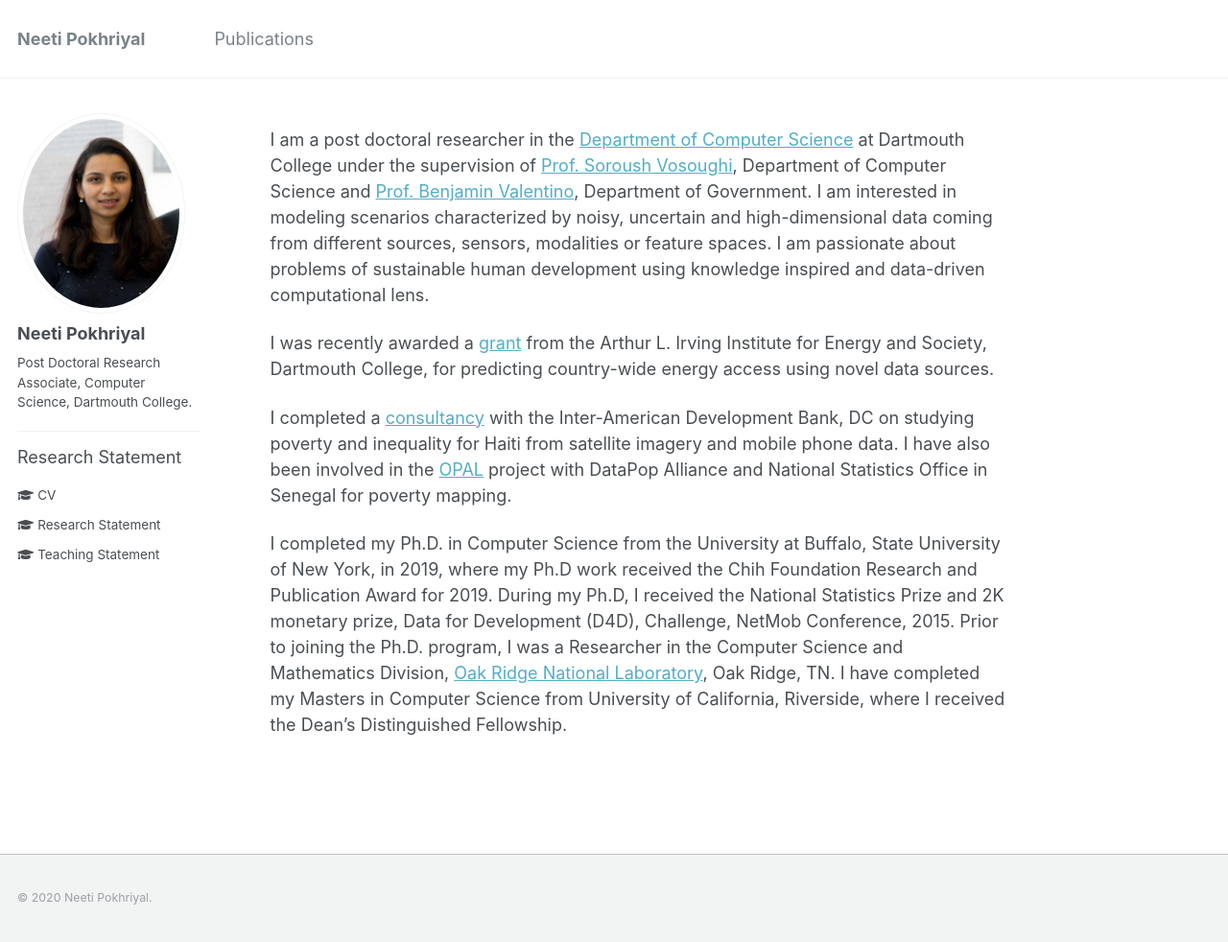
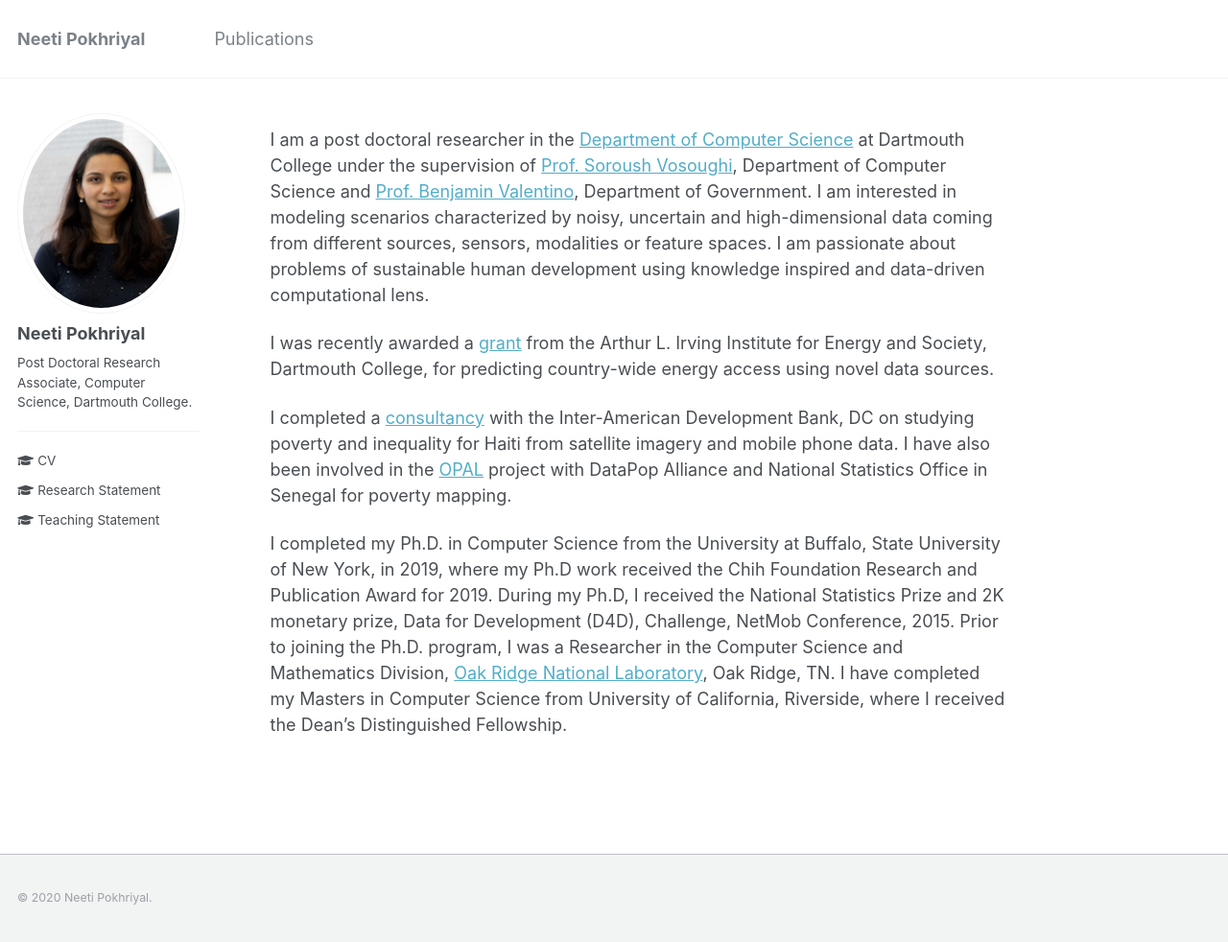
Before and after one commit to neetip/neetip.github.io, a Jekyll site: the page built from _pages/about.md, in a window 1280 px wide and 982 px high. Shown: the whole window at 96% size. Built offline with Jekyll 4.4.1, drawn with Linux system fonts in a browser that asks for light colours.

Commit message:
Update _config.yml

```diff
--- a/_config.yml
+++ b/_config.yml
@@ -82,7 +82,7 @@ analytics:
 author:
   name             : "Neeti Pokhriyal"
   avatar           : "neeti.png"
-  bio              : "Post Doctoral Research Associate, Computer Science, Dartmouth College. <br/><hr/> Research Statement"
+  bio              : "Post Doctoral Research Associate, Computer Science, Dartmouth College.<hr/>"
   location         :
   employer         :
   pubmed           :
```
